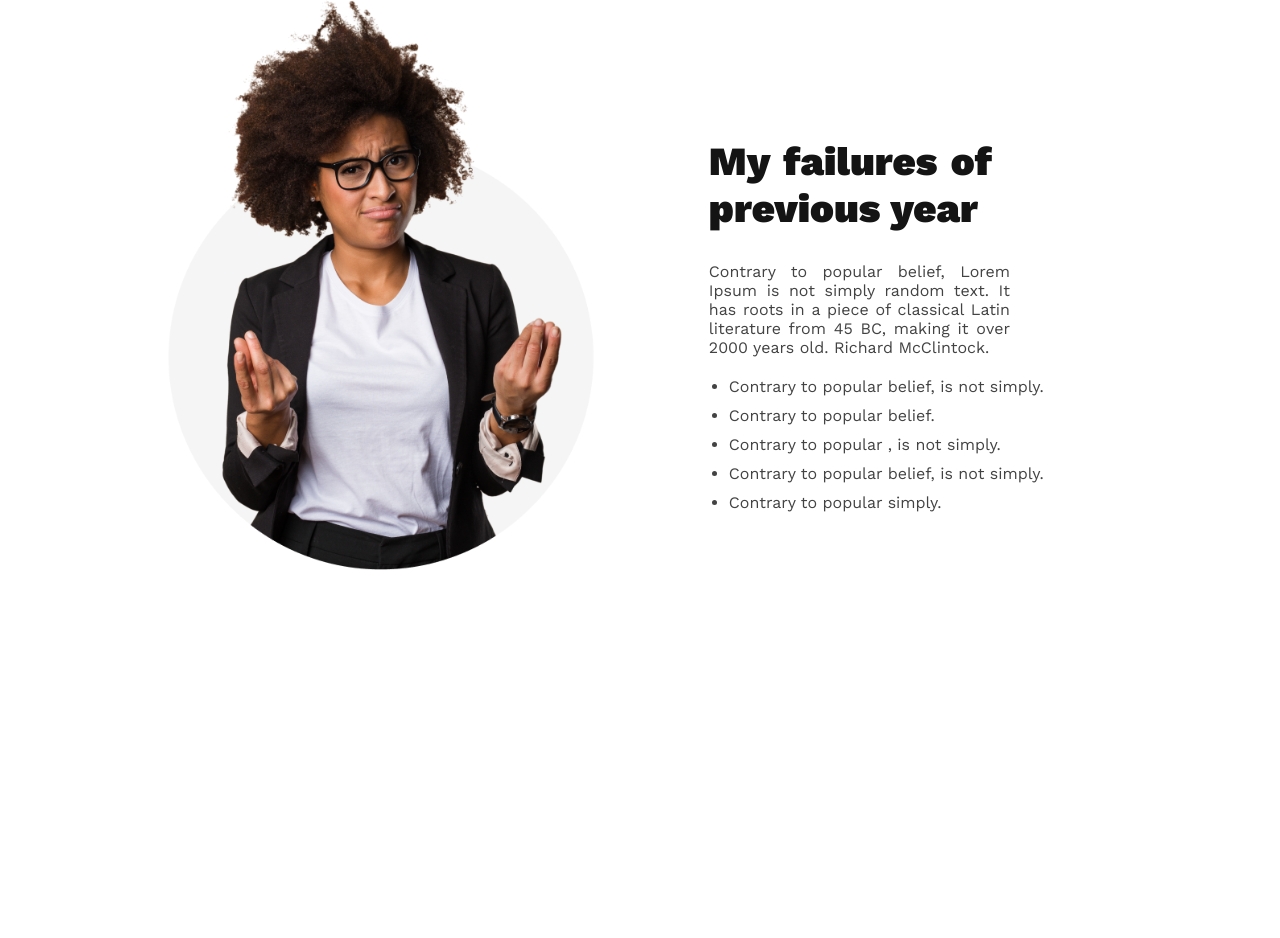
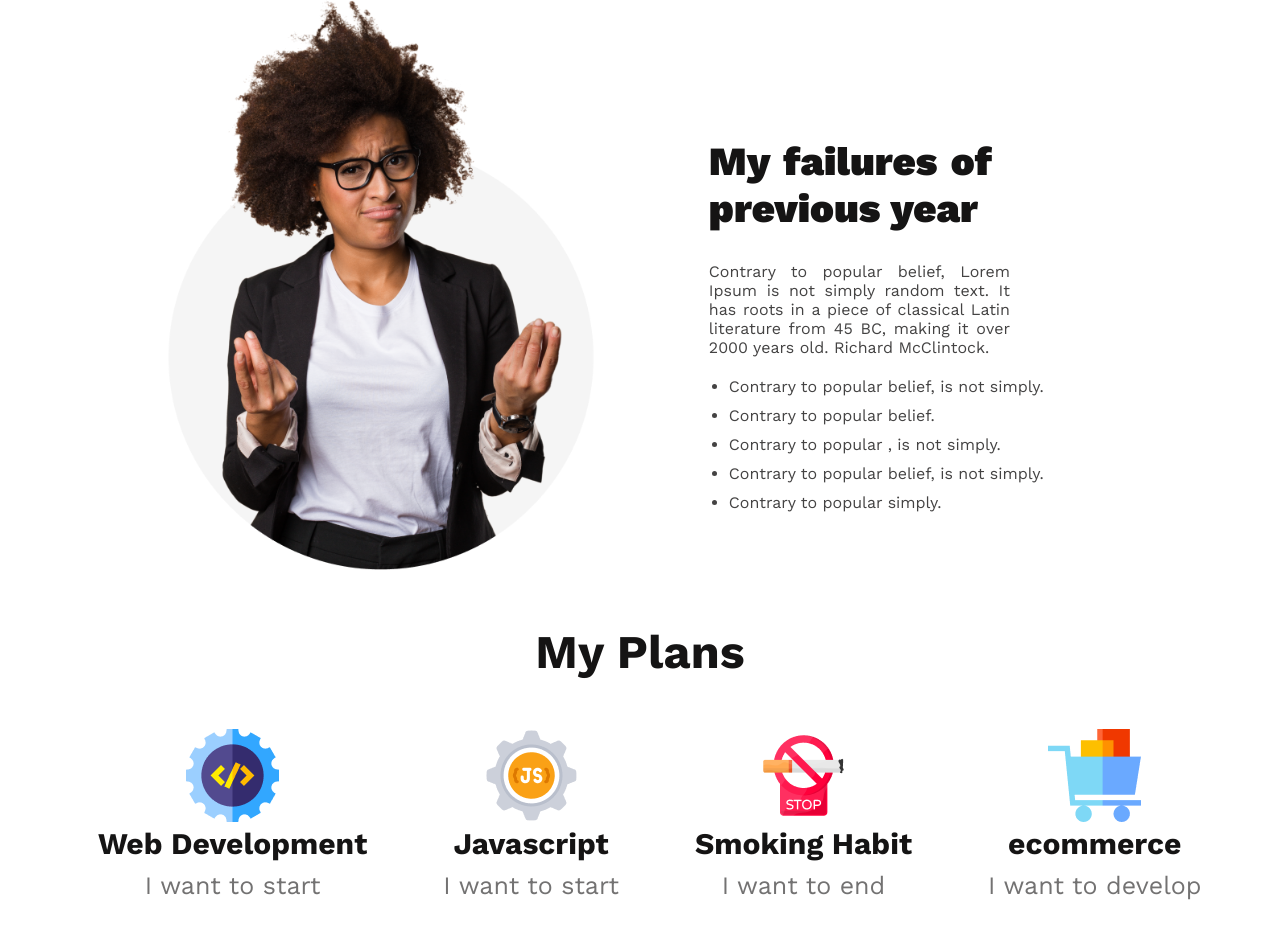
Before and after one commit to MdMarufulislam/portfolio-1, a plain HTML site: page index.html in a window 1280 px wide. Shown: the part 721-1659 px from the top of the page. Before the commit the page ends 1345 px from the top, so only its background shows below. Drawn offline with nearby package versions, Linux system fonts and the light colour scheme; a web font is replaced by a local one.

Commit message:
service done

```diff
--- a/css/style.css
+++ b/css/style.css
@@ -91,6 +91,65 @@ header{
     margin-left: 350px;
 
 }
+.service{
+    margin: 50px 0;
+}
+.service-heading{
+    font-family: 'Work Sans', sans-serif;
+    font-weight: 900;
+    font-size: 40px;
+    color: #151414;
+    text-align: center;
+    margin-bottom: 50px;
+}
+.services{
+    display: inline-flex;
+    margin-left: 60px;
+}
+.service-all{
+    padding: 0 38px;
+    text-align: center;
+}
+.service-all h3{
+    font-family: 'Work Sans', sans-serif;
+    font-weight: 700;
+    font-size: 30px;
+    color: #151414;
+    padding-bottom: 10px;
+
+}
+.service-all p{
+    font-family: 'Work Sans', sans-serif;
+    font-weight: 400;
+    font-size: 25px;
+    color: #737272;
+    padding-bottom: 10px;
+
+}
+
+
+
+
+
+
+
+
+
+
+
+
+
+
+
+
+
+
+
+
+
+
+
+
 
 
 /*
--- a/index.html
+++ b/index.html
@@ -33,7 +33,33 @@
                 </ul>
             </div>
         </section>
-
+        <section class="service">
+            <div class="service-heading">
+                <h3>My Plans</h3>
+            </div>
+            <div class="services">
+            <div class="service-all">
+                <img src="images/icons/web.png" alt="">
+                <h3>Web Development</h3>
+                <p>I want to start</p>
+            </div>
+            <div class="service-all">
+                <img src="images/icons/js.png" alt="">
+                <h3>Javascript</h3>
+                <p>I want to start</p>
+            </div>
+            <div class="service-all">
+                <img src="images/icons/smoke.png" alt="">
+                <h3>Smoking Habit</h3>
+                <p>I want to end</p>
+            </div>
+            <div class="service-all">
+                <img src="images/icons/ecom.png" alt="">
+                <h3>ecommerce</h3>
+                <p>I want to develop</p>
+            </div>
+        </div>
+        </section>
     </main>
     <footer>
 
```
